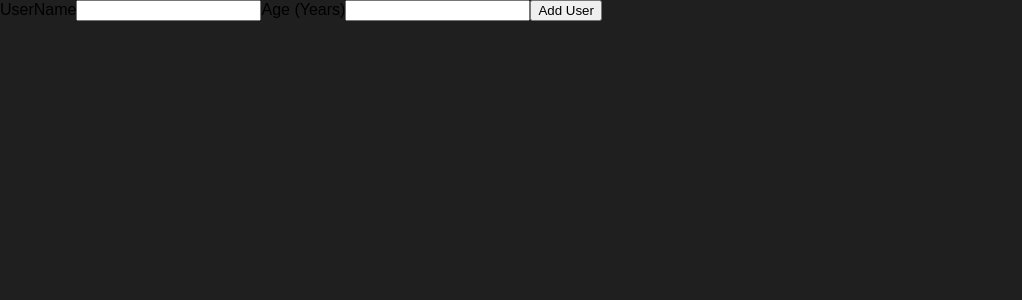
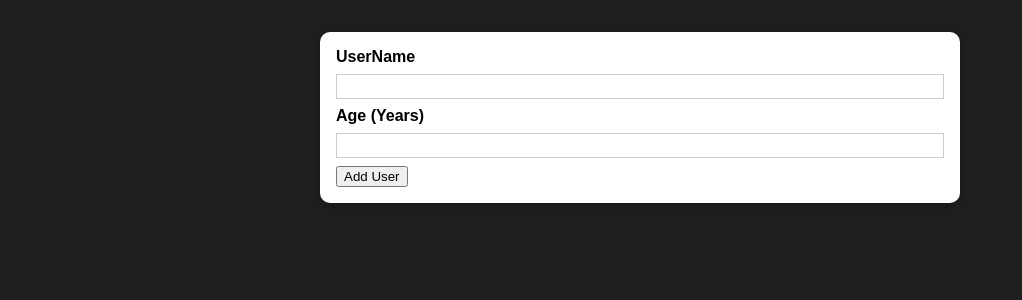
Before and after one commit to ivocardozo/AddUser, a React (Create React App) app: page / in a window 1280 px wide. Shown: the top 300 px of the page, without its empty margins (0-1022 px from the left). Built offline with nearby package versions, Linux system fonts and the light colour scheme.

Commit message:
Adding a re-usable 'Card' Component

```diff
--- /dev/null
+++ b/src/components/UI/Card.js
@@ -0,0 +1,7 @@
+import classes from './Card.module.css';
+
+const Card = props => {
+  return <div className={`${classes.card} ${props.className}`}>{props.children}</div>
+};
+
+export default Card;
--- /dev/null
+++ b/src/components/UI/Card.module.css
@@ -0,0 +1,5 @@
+.card {
+  background: white;
+  box-shadow: 0 2px 8px rgba(0, 0, 0, 0.26);
+  border-radius: 10px;
+}
--- a/src/components/Users/AddUser.js
+++ b/src/components/Users/AddUser.js
@@ -1,4 +1,7 @@
 import React from 'react';
+
+import Card from '../UI/Card';
+import classes from './AddUser.module.css';
 
 const AddUser = props => {
 
@@ -7,6 +10,7 @@
   };
 
   return(
+    <Card className={classes.input}>
       <form onSubmit={addUserHandler}>
         <label htmlFor='username'>UserName</label>
         <input id='username' type='text'/>
@@ -14,6 +18,7 @@
         <input id='age' type='number'/>
         <button type='submit'>Add User</button>
       </form>
+    </Card>
   );
 };
 
--- /dev/null
+++ b/src/components/Users/AddUser.module.css
@@ -0,0 +1,26 @@
+.input {
+  margin: 2rem auto;
+  padding: 1rem;
+  width: 90%;
+  max-width: 40rem;
+}
+
+.input label {
+  display: block;
+  font-weight: bold;
+  margin-bottom: 0.5rem;
+}
+
+.input input {
+  font: inherit;
+  display: block;
+  width: 100%;
+  border: 1px solid #ccc;
+  padding: 0.15rem;
+  margin-bottom: 0.5rem;
+}
+
+.input input:focus {
+  outline: none;
+  border-color: #4f005f;
+}
```
Lines whose indentation alone changed are shown as unchanged.
